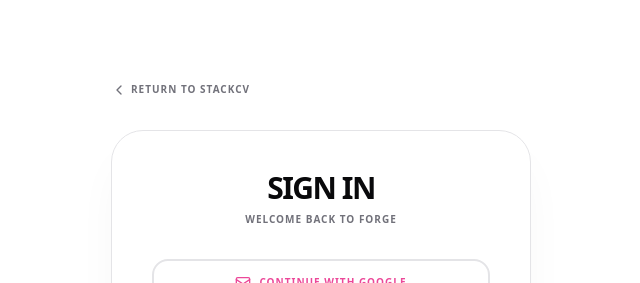
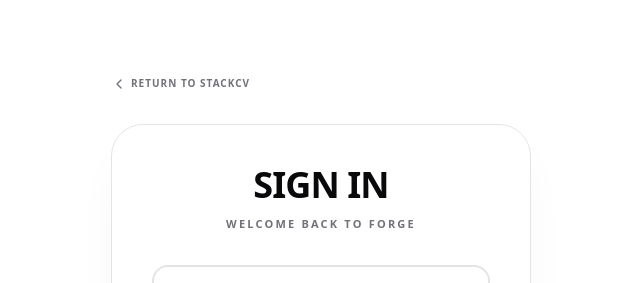
Before and after one commit to Gladiarn/BriefCV, a Next.js app: page /login in a window 1280 px wide. Shown: the top 283 px of the page, without its empty margins (319-959 px from the left). Built offline with nearby package versions, Linux system fonts and the light colour scheme.

Commit message:
feat: align auth header design with landing page branding

```diff
--- a/src/app/login/page.tsx
+++ b/src/app/login/page.tsx
@@ -23,11 +23,11 @@
             </Link>
 
             <Card className="p-8 md:p-10 rounded-[2.5rem] border border-border bg-card/60 backdrop-blur-2xl shadow-2xl shadow-black/5">
-              <div className="flex flex-col space-y-2 mb-8 text-center">
-                <h1 className="text-3xl font-black uppercase tracking-tighter">
+              <div className="flex flex-col space-y-3 mb-8 text-center">
+                <h1 className="text-4xl font-bold tracking-tight text-foreground uppercase">
                   {isLogin ? "Sign In" : "Create Account"}
                 </h1>
-                <p className="text-[10px] font-bold uppercase tracking-widest text-muted-foreground">
+                <p className="text-[11px] font-bold uppercase tracking-[0.2em] text-muted-foreground">
                   {isLogin ? "Welcome back to Forge" : "Join the creative community"}
                 </p>
               </div>
```
